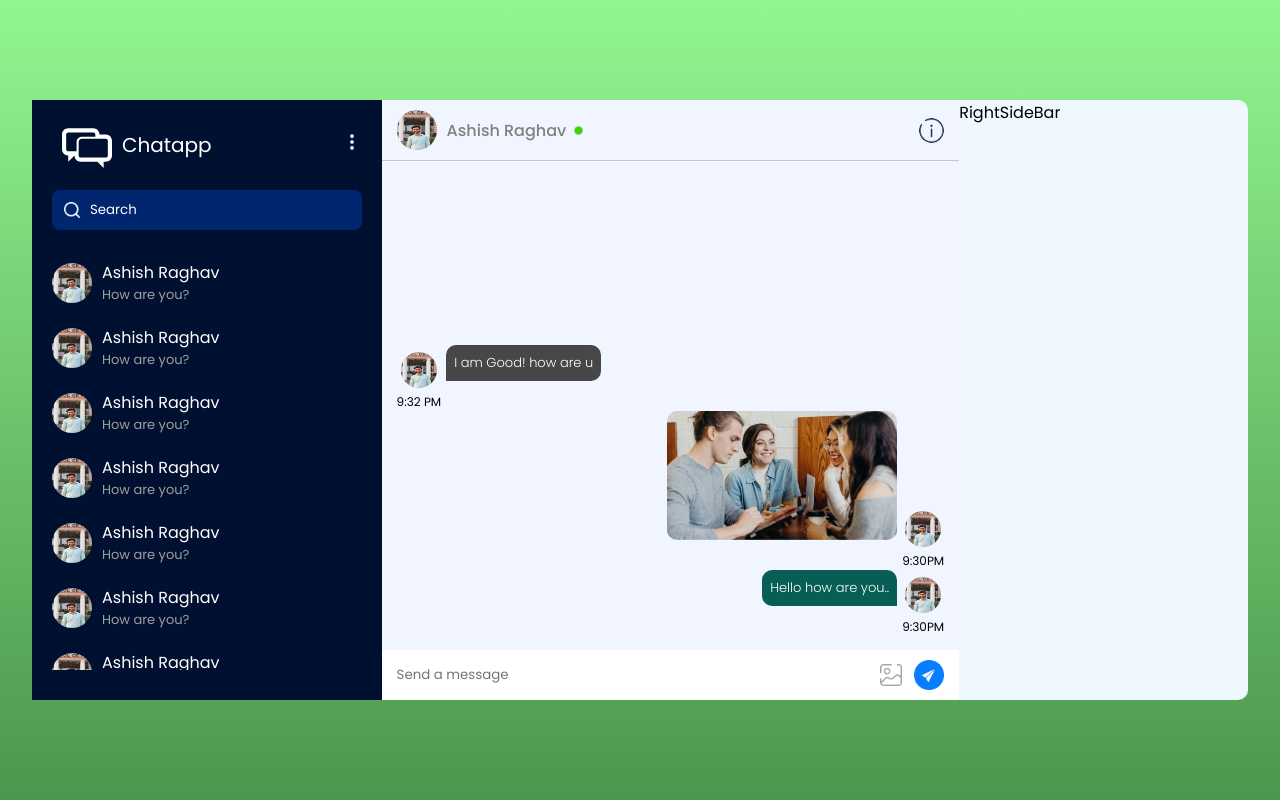
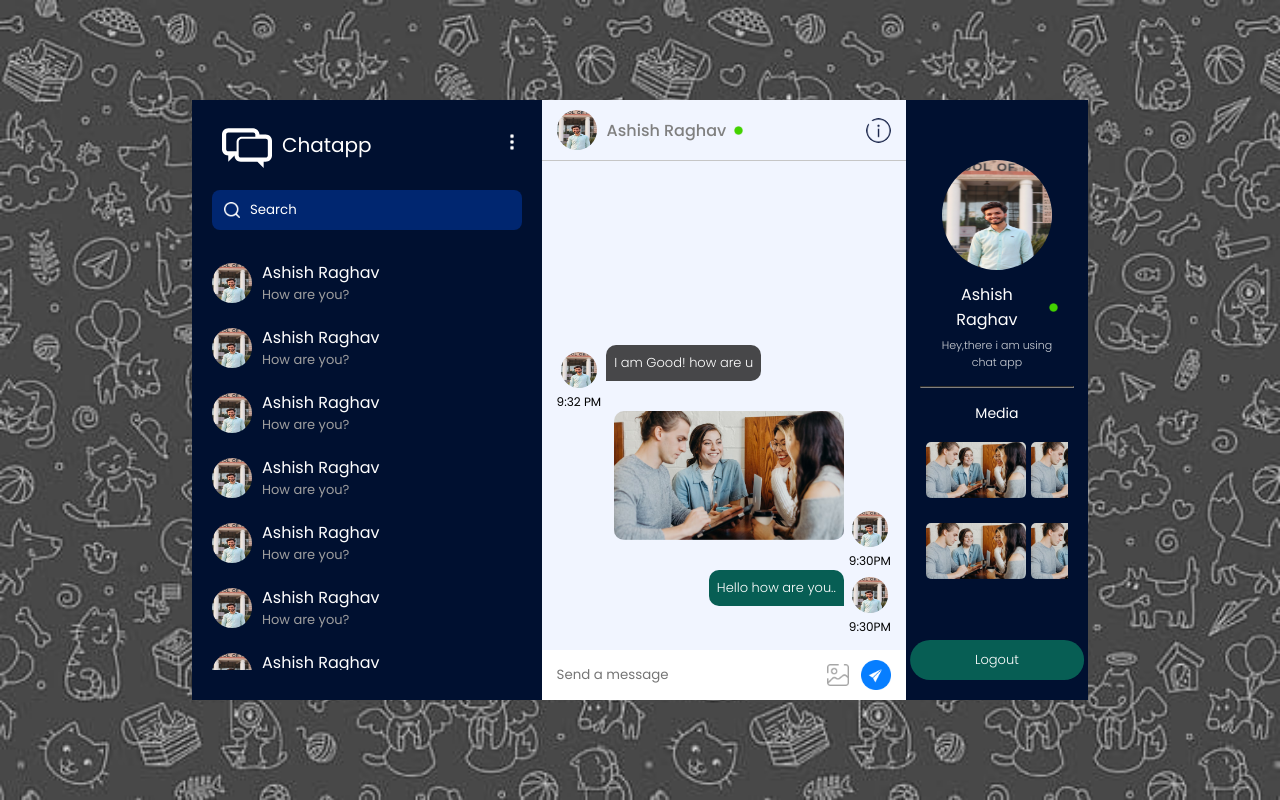
Before and after one commit to AshishRaghav13/ChitChatt, a React (Vite) app: page /chat in a window 1280 px wide. Built offline with nearby package versions, Linux system fonts and the light colour scheme.

Commit message:
right side bar

```diff
--- a/src/Components/RightSideBar/RightSideBar.css
+++ b/src/Components/RightSideBar/RightSideBar.css
@@ -0,0 +1,79 @@
+.rs{
+    background-color: #001030;
+    color: white;
+    overflow-y: scroll;
+    height: 75vh;
+    position: relative;
+
+}
+.rs-profile{
+    padding-top: 60px;
+    text-align: center;
+    max-width: 70%;
+    margin: auto;
+}
+
+.rs-profile img{
+    width: 110px;
+    border-radius: 50%;
+    aspect-ratio: 1/1;
+}
+.rs-profile h3{
+    font-size: 16px;
+    font-weight: 400;
+    display: flex;
+    align-items: center;
+    justify-content: center;
+    gap: 5px;
+    margin: 5px 0px;
+}
+.rs-profile p{
+    font-size: 11px;
+    opacity: 80%;
+    font-weight: 300;
+}
+
+.rs hr{
+    border-color: gray;
+    margin: 15px 14px;
+}
+
+.rs-media{
+    text-align: center;
+    padding: 0px 20px;
+    font-size: 14px;
+}
+
+.rs-media div{
+    max-height: 180px;
+    overflow-y: scroll;
+    display: grid;
+    grid-template-columns: 1fr 1fr 1fr;
+    gap: 5px;
+    margin-top: 8px;
+
+}
+
+.rs-media div img{
+    width: 100px;
+    border-radius: 5px;
+    cursor: pointer;
+    align-items: center;
+    margin: 10px 0px;
+}
+
+.rs-media button{
+    position: absolute;
+    bottom: 20px;
+    left: 50%;
+    transform: translateX(-50%);
+   padding: 10px 65px;
+   color: white;
+   background-color: #075e54;
+   border-radius: 20px;
+   font-size: 13px;
+   font-weight: 300;
+   cursor: pointer;
+   border: none;
+   outline: none;
+}
--- a/src/Components/RightSideBar/RightSideBar.jsx
+++ b/src/Components/RightSideBar/RightSideBar.jsx
@@ -1,8 +1,27 @@
+import assets from '../../assets/assets';
 import './RightSideBar.css';
 const RightSideBar = ()=>{
     return(
-        <div>
-            RightSideBar
+        <div className='rs'>
+            <div className='rs-profile'>
+                <img src={assets.my_img} alt="" />
+                <h3>Ashish Raghav <img src={assets.green_dot} className='dot' alt="" /></h3>
+                <p>Hey,there i am using chat app</p>
+            </div>
+            <hr />
+            <div className="rs-media">
+                <p>Media</p>
+                <div>
+                    <img src={assets.pic1} alt="" />
+                    <img src={assets.pic1} alt="" />
+                    <img src={assets.pic1} alt="" />
+                    <img src={assets.pic1} alt="" />
+                    <img src={assets.pic1} alt="" />
+                    <img src={assets.pic1} alt="" />
+                </div>
+                <button>Logout</button>
+            </div>
+
         </div>
     )
 }
--- a/src/Pages/Chatpage/Chat.css
+++ b/src/Pages/Chatpage/Chat.css
@@ -1,6 +1,8 @@
 .chat{
     min-height: 100vh;
-    background: linear-gradient(rgb(145, 246, 145),rgb(77, 150, 77));
+    /* background: linear-gradient(rgb(145, 246, 145),rgb(77, 150, 77)); */
+    background-image: url('../../assets/bgImg.jpg');
+    background-size: cover;
     display: grid;
     place-items: center;
 }
@@ -8,8 +10,7 @@
 .chat-container{
     display: grid;
     grid-template-columns: 1fr 2fr 1fr;
-    width: 95%;
+    width: 70%;
     height: 75vh;
     background-color: aliceblue;
-    border-radius: 10px;
 }
--- a/src/Pages/Chatpage/Chat.jsx
+++ b/src/Pages/Chatpage/Chat.jsx
@@ -3,6 +3,7 @@
 import LeftSideBar from '../../Components/LeftSideBar/LeftSideBar';
 import ChatBox from '../../Components/ChatBox/ChatBox';
 import RightSideBar from '../../Components/RightSideBar/RightSideBar';
+import assets from '../../assets/assets';
 
 const Chat = () => {
   return (
--- a/src/assets/assets.js
+++ b/src/assets/assets.js
@@ -16,6 +16,7 @@
 import arrow_icon from './arrow_icon.png'
 import green_dot from './green_dot.png'
 import my_img from './MyImg.jpg';
+import bgImg from './bgImg.jpg';
 
 const assets = {
     avatar_icon,
@@ -35,6 +36,7 @@
     menu_icon,
     arrow_icon,
     my_img,
+    bgImg,
     green_dot
 }
 
--- a/src/main.jsx
+++ b/src/main.jsx
@@ -8,6 +8,4 @@
   <BrowserRouter>
     <App/>
   </BrowserRouter>
-
-
 )
```
Also changed, not shown: src/assets/bgImg.jpg (added).
